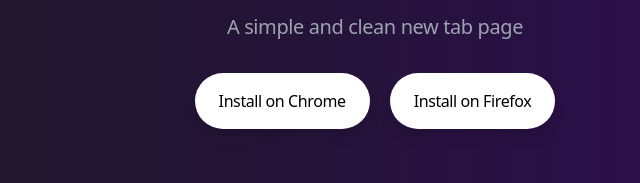
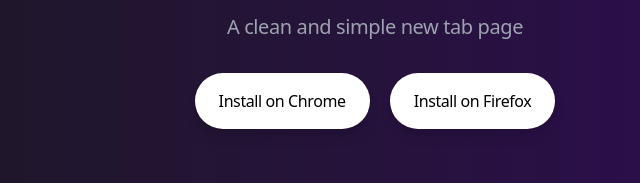
Before and after one commit to hkamran80/nebula-new-tab, a browser extension: page docs/index.html in a window 1280 px wide. Shown: the part 191-374 px from the top of the page, 265-905 px from the left. Drawn offline with nearby package versions, Linux system fonts and the light colour scheme.

Commit message:
Update description

```diff
--- a/docs/index.html
+++ b/docs/index.html
@@ -9,7 +9,7 @@
 
         <meta
             name="description"
-            content="Nebula New Tab - A simple and clean new tab page"
+            content="Nebula New Tab - A clean and simple new tab page"
         />
         <meta name="keywords" content="new tab, simple, clean" />
         <meta name="author" content="H. Kamran" />
@@ -19,7 +19,7 @@
         <meta property="og:type" content="website" />
         <meta
             property="og:description"
-            content="A simple and clean new tab page"
+            content="A clean and simple new tab page"
         />
 
         <link
@@ -62,7 +62,7 @@
                                 </h1>
                                 <div class="max-w-3xl mx-auto">
                                     <p class="text-xl text-gray-400 mb-8">
-                                        A simple and clean new tab page
+                                        A clean and simple new tab page
                                     </p>
                                     <div
                                         class="
--- a/package.json
+++ b/package.json
@@ -2,7 +2,7 @@
     "name": "nebula-new-tab",
     "version": "1.0.0-alpha.2",
     "private": true,
-    "description": "A simple and clean new tab page",
+    "description": "A clean and simple new tab page",
     "repository": {
         "type": "git",
         "url": "https://github.com/hkamran80/nebula-new-tab.git"
```
Also changed, not shown: README.md, src/manifest.json.
